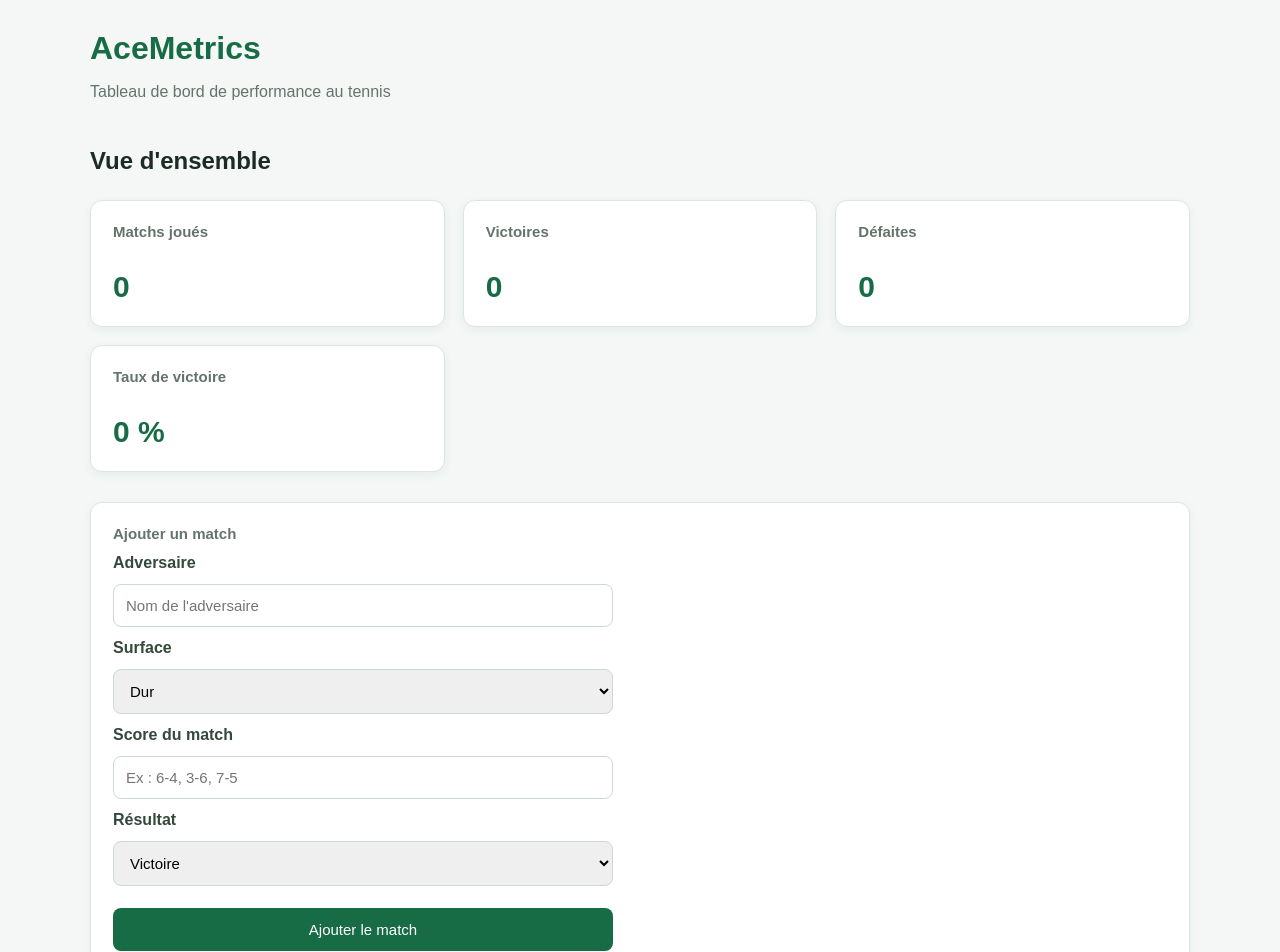
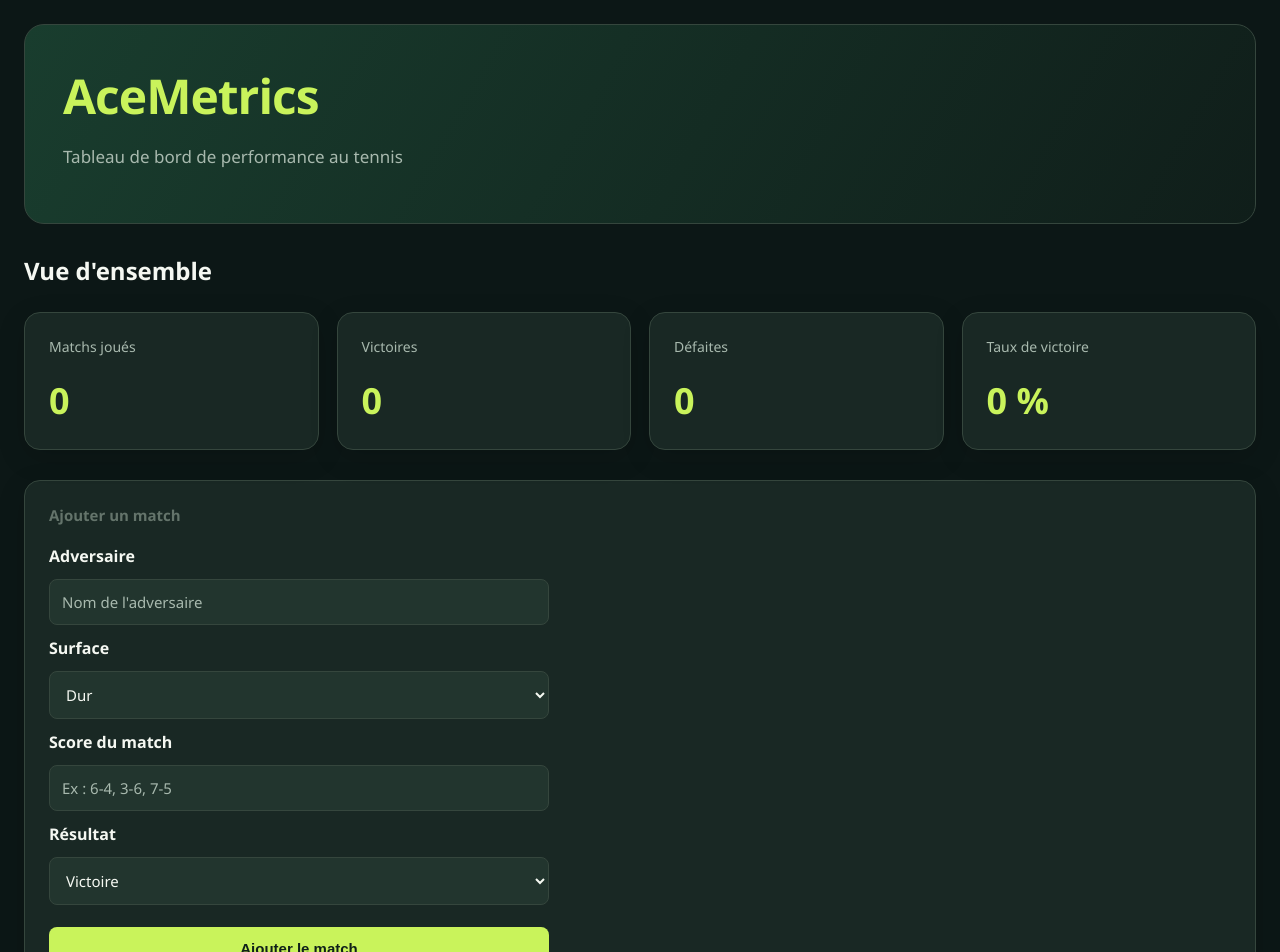
Before and after one commit to younesdjouder/TD-Algorithme-IHME, a React (Vite) app: page / in a window 1280 px wide. Shown: the top 952 px of the page. Built offline with nearby package versions, Linux system fonts and the light colour scheme; no server answers.

Commit message:
Add premium dark theme styles to style.css

```diff
--- a/style.css
+++ b/style.css
@@ -160,3 +160,216 @@ form button:hover {
 section {
     margin-bottom: 30px;
 }
+
+/* ===================================
+   ACEMETRICS - PREMIUM DARK THEME
+   =================================== */
+
+:root {
+    --fond: #0c1716;
+    --carte: #192824;
+    --carte-claire: #22352e;
+    --vert-tennis: #c9f35b;
+    --texte: #f5f8f2;
+    --texte-secondaire: #a8b9ae;
+    --bordure: #35463d;
+}
+
+/* Arriere-plan general */
+
+body {
+    background: var(--fond);
+    color: var(--texte);
+    font-family: "Segoe UI", Arial, sans-serif;
+    padding: 24px;
+    min-height: 100vh;
+}
+
+/* Contenu principal */
+
+main {
+    max-width: 1250px;
+    margin: 0 auto;
+}
+
+/* En-tete */
+
+header {
+    background: linear-gradient(
+        120deg,
+        #193d2e,
+        #101e1a
+    );
+    border: 1px solid var(--bordure);
+    border-radius: 20px;
+    padding: 38px;
+    margin-bottom: 30px;
+}
+
+header h1 {
+    color: var(--vert-tennis);
+    font-size: clamp(32px, 5vw, 48px);
+    margin: 0 0 12px;
+    letter-spacing: -1px;
+}
+
+header p {
+    color: var(--texte-secondaire);
+    font-size: 17px;
+}
+
+/* Titres */
+
+h2 {
+    color: var(--texte);
+    margin-bottom: 20px;
+}
+
+/* Cartes et statistiques */
+
+.card {
+    background: var(--carte);
+    border: 1px solid var(--bordure);
+    border-radius: 16px;
+    padding: 24px;
+    box-shadow: 0 8px 28px rgba(0,0,0,0.15);
+}
+
+.stats {
+    display: grid;
+    grid-template-columns: repeat(4, minmax(0, 1fr));
+    gap: 18px;
+    margin-bottom: 30px;
+}
+
+.stats .card {
+    background: var(--carte);
+    transition: transform 0.2s, border-color 0.2s;
+}
+
+.stats .card:hover {
+    transform: translateY(-4px);
+    border-color: var(--vert-tennis);
+}
+
+.stats .card h2 {
+    font-size: 14px;
+    color: var(--texte-secondaire);
+    font-weight: 500;
+}
+
+.stats .card p {
+    font-size: 36px;
+    font-weight: 700;
+    color: var(--vert-tennis);
+    margin: 12px 0 0;
+}
+
+/* Formulaire */
+
+form label {
+    color: var(--texte);
+}
+
+form input,
+form select {
+    background: var(--carte-claire);
+    border: 1px solid var(--bordure);
+    color: var(--texte);
+}
+
+form input::placeholder {
+    color: var(--texte-secondaire);
+}
+
+form input:focus,
+form select:focus {
+    outline: 2px solid var(--vert-tennis);
+    outline-offset: 2px;
+}
+
+form button {
+    background: var(--vert-tennis);
+    color: #102019;
+    font-weight: 700;
+}
+
+form button:hover {
+    background: #defb8c;
+}
+
+form button:disabled {
+    opacity: 0.6;
+    cursor: not-allowed;
+}
+
+/* Historique des matchs */
+
+table {
+    width: 100%;
+    border-collapse: collapse;
+    background: var(--carte);
+    border-radius: 14px;
+    overflow: hidden;
+}
+
+th {
+    background: var(--carte-claire);
+    color: var(--texte-secondaire);
+    text-align: left;
+    padding: 16px;
+}
+
+td {
+    padding: 16px;
+    border-bottom: 1px solid var(--bordure);
+    color: var(--texte);
+}
+
+tbody tr:hover {
+    background: var(--carte-claire);
+}
+
+.victoire {
+    color: var(--vert-tennis);
+    font-weight: bold;
+}
+
+.defaite {
+    color: #ff8989;
+    font-weight: bold;
+}
+
+/* Adaptation aux ecrans */
+
+@media (max-width: 900px) {
+    .stats {
+        grid-template-columns: repeat(2, minmax(0, 1fr));
+    }
+}
+
+@media (max-width: 600px) {
+    body {
+        padding: 12px;
+    }
+
+    header {
+        padding: 24px;
+    }
+
+    .stats {
+        grid-template-columns: 1fr;
+    }
+
+    .card {
+        padding: 18px;
+    }
+
+    section {
+        overflow-x: auto;
+    }
+
+    th, td {
+        padding: 12px;
+    }
+}
```
